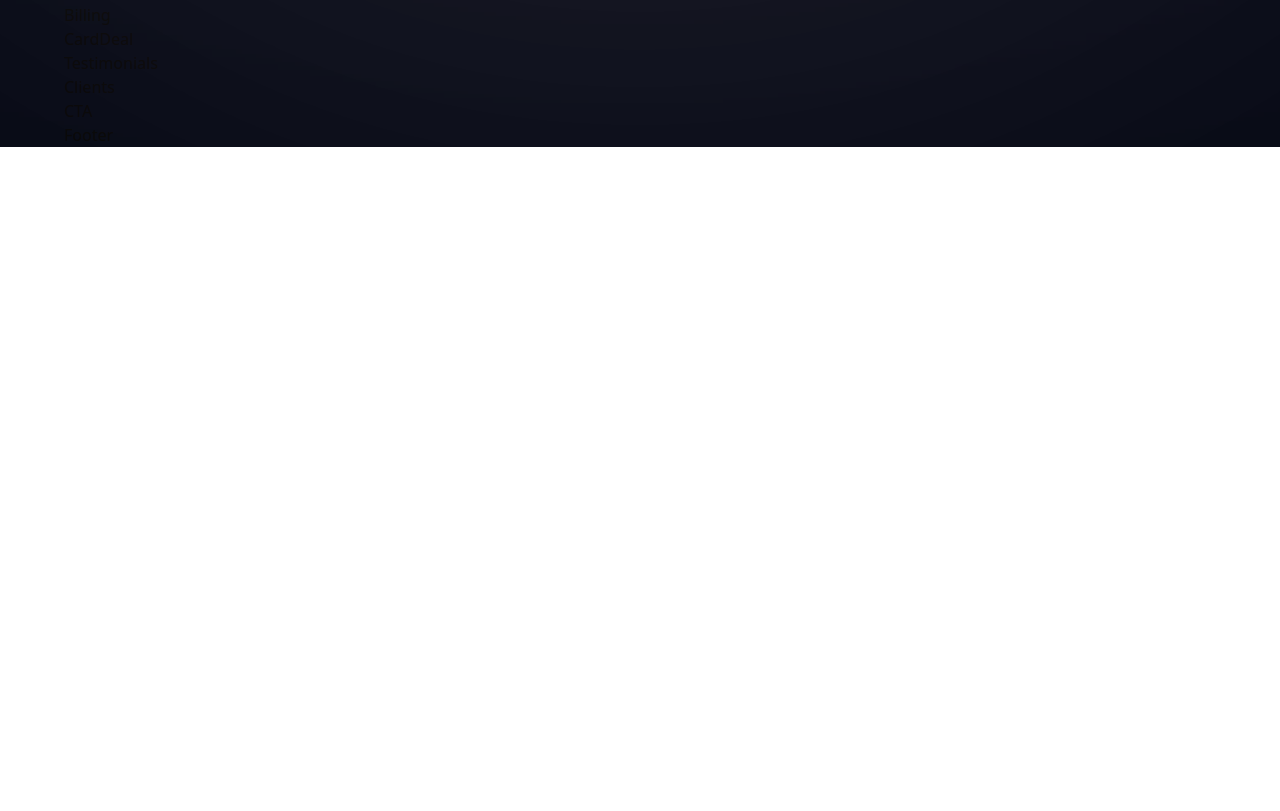
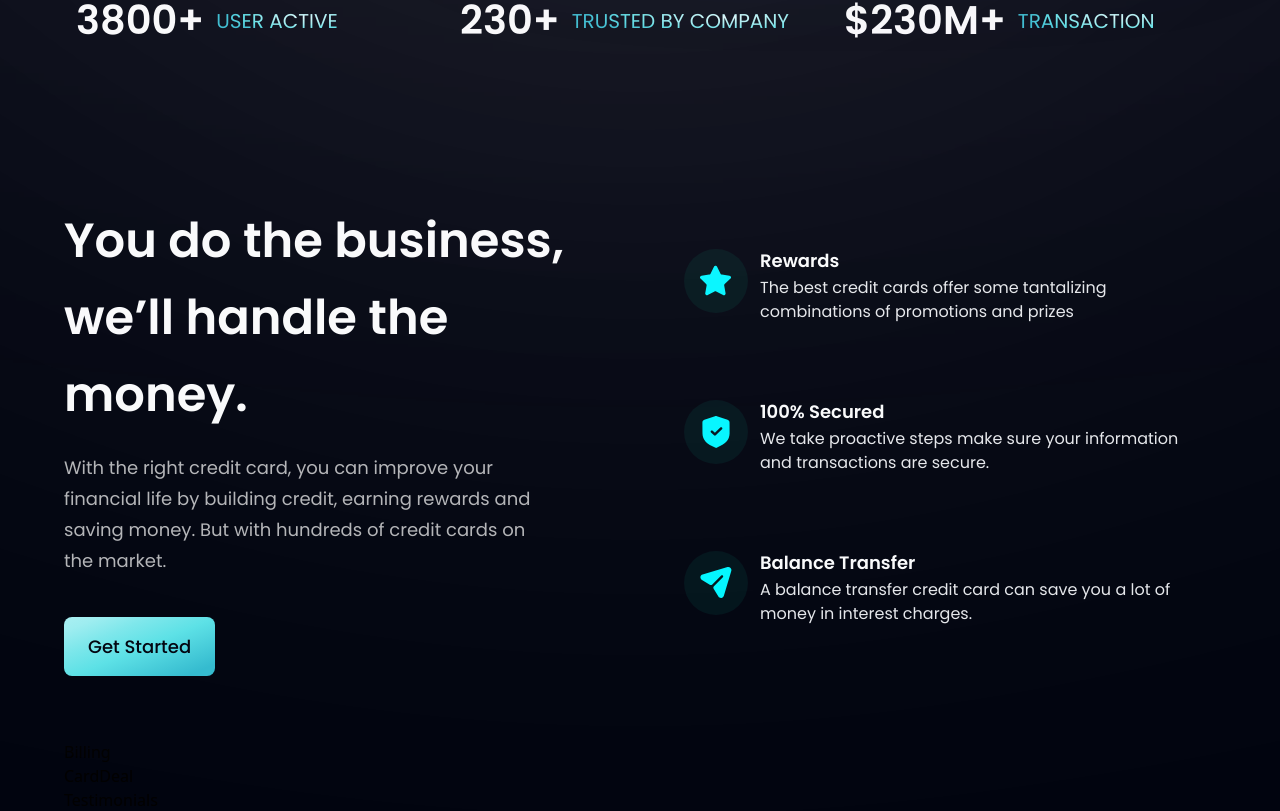
Before and after one commit to ppalladio/Bank-app, a React (Vite) app in the folder bank/: page / in a window 1280 px wide. Shown: the part 1986-2797 px from the top of the page. Before the commit the page ends 2133 px from the top, so only its background shows below. Built offline with nearby package versions, Linux system fonts and the light colour scheme.

Commit message:
business section

```diff
--- a/bank/src/components/Business/Business.jsx
+++ b/bank/src/components/Business/Business.jsx
@@ -1,8 +1,52 @@
+import { features } from '../../constants';
+import styles, { layout } from '../../style';
+import Button from '../Button';
 
-const Business = () => {
-  return (
-	<div>Business</div>
-  )
-}
+const FeatureCard = ({ icon, title, content, index }) => (
+    <div
+        className={`${
+            index !== features.length - 1 ? 'mb-6' : 'mb-0'
+        } flex flex-row p-6 rounded-[20px] feature-card`}
+    >
+        <div
+            className={`w-[64px] h-[64px] rounded-full bg-dimBlue ${styles.flexCenter}`}
+        >
+            <img
+                src={icon}
+                alt="icon"
+                className="w-[50%] h-[50%] object-contain"
+            />
+        </div>
+        <div className="flex-1 flex flex-col ml-3">
+            <h4 className="font-poppins font-semibold text-[18px] leading-[23px] mb-1 text-gray-50">
+                {title}
+            </h4>
+            <p className="font-poppins font-normal text-16px leading-[24px] mb-1 text-gray-200">
+                {content}
+            </p>
+        </div>
+    </div>
+);
+const Business = () => (
+    <section id="features" className={layout.section}>
+        <div className={layout.sectionInfo}>
+            <h2 className={styles.heading2}>
+                You do the business, <br className="sm:block hidden" />{' '}
+                we&rsquo;ll handle the money.
+            </h2>
+            <p className={`${styles.paragraph} max-w-[470px] mt-5`}>
+                With the right credit card, you can improve your financial life
+                by building credit, earning rewards and saving money. But with
+                hundreds of credit cards on the market.
+            </p>
+            <Button styles="mt-10  rounded-lg" />
+        </div>
+        <div className={`${layout.sectionImg} flex-col`}>
+            {features.map((feature, index) => (
+                <FeatureCard key={feature.id} {...feature} index={index} />
+            ))}
+        </div>
+    </section>
+);
 
-export default Business
+export default Business;
--- a/bank/src/components/Button.jsx
+++ b/bank/src/components/Button.jsx
@@ -1,9 +1,12 @@
+const Button = ({ styles }) => {
+    return (
+        <button
+            type="button"
+            className={`py-4 px-6 bg-blue-gradient font-poppins font-medium text-[18px] text-primary outline-none ${styles}`}
+        >
+            Get Started
+        </button>
+    );
+};
 
-
-const Button = () => {
-  return (
-	<div>Button</div>
-  )
-}
-
-export default Button
+export default Button;
--- a/bank/src/components/GetStarted.jsx
+++ b/bank/src/components/GetStarted.jsx
@@ -19,7 +19,7 @@
                 />
             </div>
             <p className="font-poppins font-medium text-[18px] leading-[23px] mr-2">
-                <span className="text-gradient">Started</span>
+                <span className="text-gradient">Started </span>
             </p>
         </div>
     </div>
--- a/bank/src/components/Hero/Hero.jsx
+++ b/bank/src/components/Hero/Hero.jsx
@@ -40,7 +40,7 @@
                 percentage rates, annual fees.
             </p>
             <div
-                className={`flex-1 flex ${styles.flexCenter} md:my-0 my-10 relative`}
+                className={`flex-1 flex ${styles.flexCenter} md:my-20 my-10 relative`}
             >
                 <img
                     src={robot}
--- a/bank/src/style.js
+++ b/bank/src/style.js
@@ -1,7 +1,7 @@
 const styles = {
   boxWidth: "xl:max-w-[1280px] w-full",
 
-  heading2: "font-poppins font-semibold xs:text-[48px] text-[40px] text-white xs:leading-[76.8px] leading-[66.8px] w-full",
+  heading2: "font-poppins font-semibold xs:text-[48px] text-[40px] text-gray-50 xs:leading-[76.8px] leading-[66.8px] w-full",
   paragraph: "font-poppins font-normal text-dimWhite text-[18px] leading-[30.8px]",
 
   flexCenter: "flex justify-center items-center",
```
